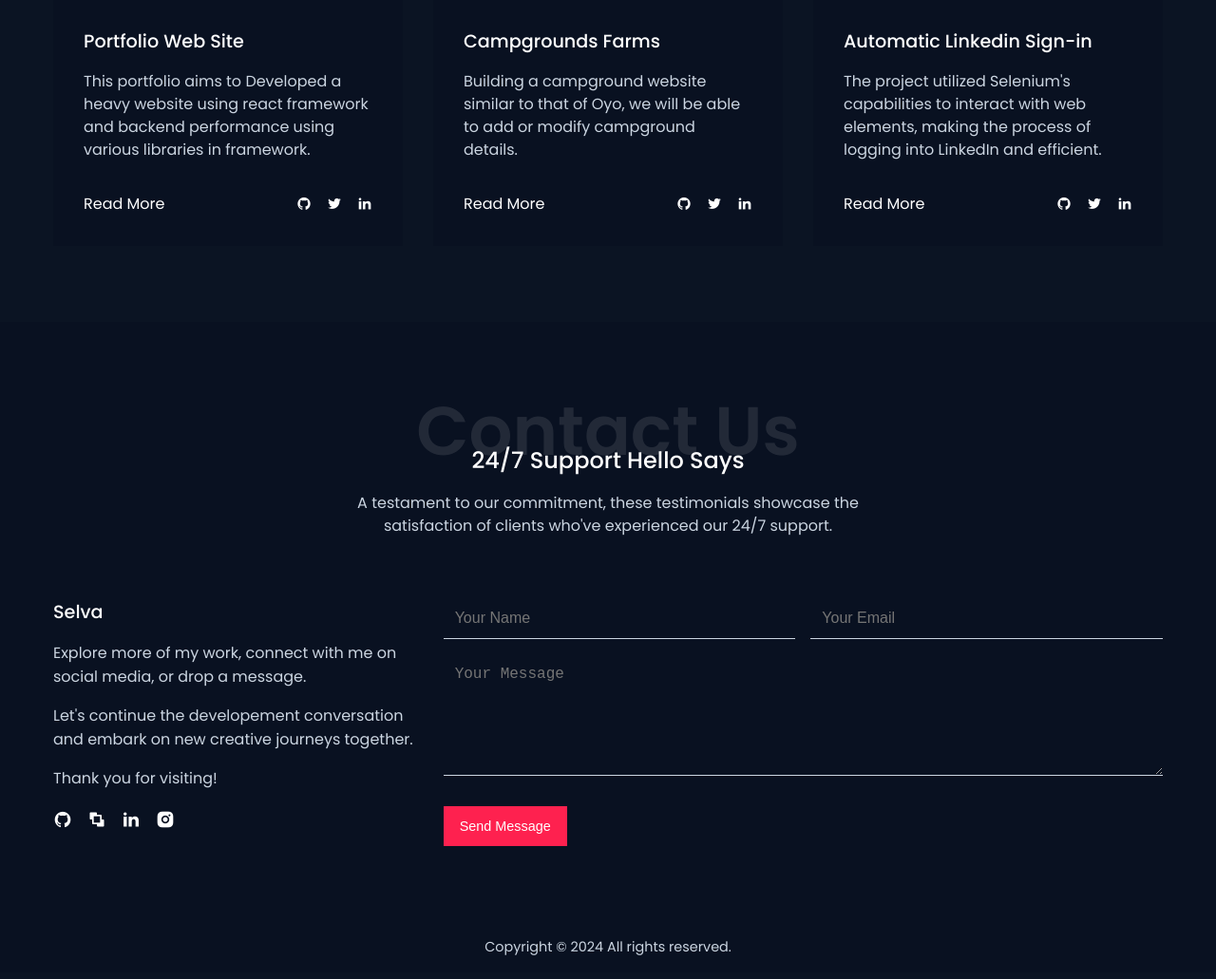
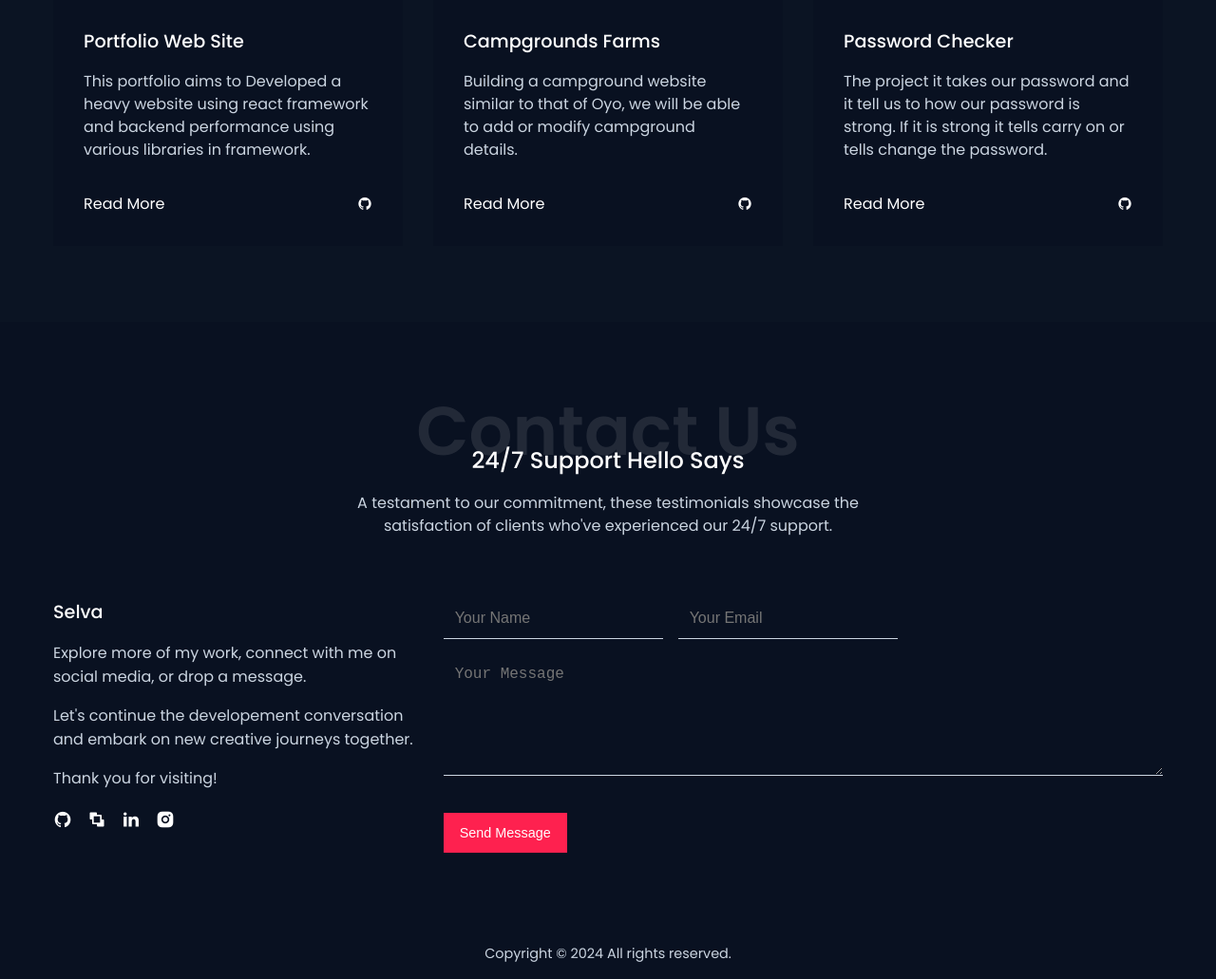
Before and after one commit to selvaganapathy0605/Portfolio, a plain HTML site: page index.html in a window 1280 px wide. Shown: the part 3901-4932 px from the top of the page at 95% size. Drawn offline with nearby package versions, Linux system fonts and the light colour scheme.

Commit message:
Update validations parts

```diff
--- a/index.html
+++ b/index.html
@@ -12,28 +12,7 @@
 </head>
 
 <body>
-    <!-- <nav>
-        <div class="nav__header">
-            <div class="nav__logo">
-                <a href="#">S<span>e</span>LVA<span>.</span></a>
-            </div>
-            <div class="nav__menu__btn" id="menu-btn">
-                <i class="ri-menu-line"></i>
-            </div>
-        </div>
-        <ul class="nav__links" id="nav-links">
-            <li class="link"><a href="#home">Home</a></li>
-            <li class="link"><a href="#about">About</a></li>
-            <li class="link"><a href="#resume">Resume</a></li>
-            <li class="link"><a href="#blog">Blog</a></li>
-            <li class="link"><a href="#contact">Contact</a></li>
-        </ul>
-    </nav> -->
     <header class="header" id="home" data-aos="fade-up">
-        <div id="success-mess">
-            <span><i class="ri-verified-badge-line"></i></span>
-            <h4>Form submitted successfully!</h4>
-        </div>
         <nav>
             <div class="nav__header">
                 <div class="nav__logo">
@@ -199,38 +178,6 @@
                         </p>
                     </div>
                 </div>
-                <!-- <div class="panel__grid" data-panel="2">
-                    <div class="panel__card">
-                        <span><i class="ri-macbook-fill"></i></span>
-                        <h4>Mid-Level Designer</h4>
-                        <p class="section__description">
-                            Mastering the Art of User-Centric Design
-                        </p>
-                        <p class="section__description">
-                            In the role of a Mid-Level Designer, I have evolved to
-                            specialize in user-centric design, merging aesthetics with
-                            functionality.
-                        </p>
-                    </div>
-                    <div class="panel__card">
-                        <span><i class="ri-macbook-fill"></i></span>
-                        <h4>Junior Designer</h4>
-                        <p class="section__description">Nurturing Creativity</p>
-                        <p class="section__description">
-                            As a Junior Designer, I am dedicated to honing my craft and
-                            cultivating creative instincts.
-                        </p>
-                    </div>
-                    <div class="panel__card">
-                        <span><i class="ri-macbook-fill"></i></span>
-                        <h4>Senior Design Strategist</h4>
-                        <p class="section__description">Shaping Vision into Impact</p>
-                        <p class="section__description">
-                            As a Senior Design Strategist, my focus extends beyond execution
-                            to strategic design thinking.
-                        </p>
-                    </div>
-                </div> -->
             </div>
         </div>
     </section>
@@ -255,60 +202,6 @@
             </div>
         </div>
     </section>
-
-    <!-- <section class="client" data-aos="fade-up">
-        <div class="section__container client__container">
-            <h2 class="section__header">Happy Clients Says</h2>
-            <p class="section__description">
-                The seamless integration of innovation and user-centric design in
-                their work has left a lasting impression on our clients and elevated
-                our digital presence.
-            </p>
-            <div class="swiper">
-                <div class="swiper-wrapper">
-                    <div class="swiper-slide">
-                        <div class="client__card">
-                            <p>
-                                Their ability to create visually stunning and highly
-                                functional designs is exceptional. As the CEO of Digital
-                                Dynamics Agency, I have witnessed firsthand the positive
-                                impact they have on our projects.
-                            </p>
-                            <h4>Michael Rodriguez</h4>
-                            <h5>CEO, Digital Dynamics Agency</h5>
-                            <img src="assets/client-1.jpg" alt="client" />
-                        </div>
-                    </div>
-                    <div class="swiper-slide">
-                        <div class="client__card">
-                            <p>
-                                Working with Cooper was a revelation! Their designs not only
-                                captured the essence of our brand but elevated it to new
-                                heights.
-                            </p>
-                            <h4>Sarah Johnson</h4>
-                            <h5>Marketing Director, Tech Innovations Inc.</h5>
-                            <img src="assets/client-2.jpg" alt="client" />
-                        </div>
-                    </div>
-                    <div class="swiper-slide">
-                        <div class="client__card">
-                            <p>
-                                I had the pleasure of collaborating with them on a critical
-                                project for Innovate Startups. Their ability to translate our
-                                brand vision into a visually compelling user experience was
-                                truly impressive.
-                            </p>
-                            <h4>Alexandra Thompson</h4>
-                            <h5>Founder, Innovate Startups</h5>
-                            <img src="assets/client-3.jpg" alt="client" />
-                        </div>
-                    </div>
-                </div>
-            </div>
-        </div>
-    </section> -->
-
     <section class="section__container blog__container" id="blog" data-aos="fade-up">
         <h2 class="section__header" vdata-aos="fade-up">What Helps My Goals</h2>
         <div class="blog__grid">
@@ -324,9 +217,7 @@
                     <div>
                         <a href="#">Read More</a>
                         <div class="blog__socials">
-                            <a href="#"><i class="ri-github-fill"></i></a>
-                            <a href="#"><i class="ri-twitter-fill"></i></a>
-                            <a href="#"><i class="ri-linkedin-fill"></i></a>
+                            <a href="https://github.com/selvaganapathy0605/Portfolio"><i class="ri-github-fill"></i></a>
                         </div>
                     </div>
                 </div>
@@ -342,9 +233,8 @@
                     <div>
                         <a href="#">Read More</a>
                         <div class="blog__socials">
-                            <a href="#"><i class="ri-github-fill"></i></a>
-                            <a href="#"><i class="ri-twitter-fill"></i></a>
-                            <a href="#"><i class="ri-linkedin-fill"></i></a>
+                            <a href="https://github.com/selvaganapathy0605/Campgrounds"><i
+                                    class="ri-github-fill"></i></a>
                         </div>
                     </div>
                 </div>
@@ -352,18 +242,16 @@
             <div class="blog__card" data-aos="fade-up">
                 <img src="assets/blog-3.jpg" alt="blog" />
                 <div class="blog__content">
-                    <h4>Automatic Linkedin Sign-in</h4>
+                    <h4>Password Checker</h4>
                     <p class="section__description">
-                        The project utilized Selenium's capabilities to interact with web
-                        elements, making the process of logging into LinkedIn and
-                        efficient.
+                        The project it takes our password and it tell us to how our password is strong.
+                        If it is strong it tells carry on or tells change the password.
                     </p>
                     <div>
                         <a href="#">Read More</a>
                         <div class="blog__socials">
-                            <a href="#"><i class="ri-github-fill"></i></a>
-                            <a href="#"><i class="ri-twitter-fill"></i></a>
-                            <a href="#"><i class="ri-linkedin-fill"></i></a>
+                            <a href="https://github.com/selvaganapathy0605/password-checker"><i
+                                    class="ri-github-fill"></i></a>
                         </div>
                     </div>
                 </div>
@@ -400,13 +288,27 @@
                     </div>
                 </div>
                 <div class="footer__form" data-aos="fade-up">
-                    <form action="/">
+                    <div id="success-mess">
+                        <span><i class="ri-verified-badge-line"></i></span>
+                        <h4>Form submitted successfully!</h4>
+                        <span id="closeLine"><i class="ri-close-line"></i></span>
+                    </div>
+                    <form>
                         <div class="input__row">
-                            <input type="text" placeholder="Your Name" required />
-                            <input type="email" aria-label="email" placeholder="Your Email" required />
+                            <div class="input__box">
+                                <div class="error"></div>
+                                <input type="text" placeholder="Your Name" id="name" />
+                            </div>
+                            <div class="input__box">
+                                <div class="error"></div>
+                                <input type="email" placeholder="Your Email" id="email" />
+                            </div>
                         </div>
-                        <textarea placeholder="Your Message" required></textarea>
-                        <button class="btn btn__primary" id="submit">Send Message</button>
+                        <div class="input_row">
+                            <div class="error"></div>
+                            <textarea placeholder="Your Message" id="message"></textarea>
+                        </div>
+                        <button class="btn btn__primary" id="button">Send Message</button>
                     </form>
                 </div>
             </div>
@@ -419,6 +321,7 @@
     <script src="https://unpkg.com/scrollreveal"></script>
     <script src="https://cdn.jsdelivr.net/npm/swiper@11/swiper-bundle.min.js"></script>
     <script src="main.js"></script>
+    <script src="validation.js"></script>
     <script src="https://unpkg.com/typed.js@2.1.0/dist/typed.umd.js"></script>
     <script src="https://unpkg.com/aos@2.3.1/dist/aos.js"></script>
     <script>
```
